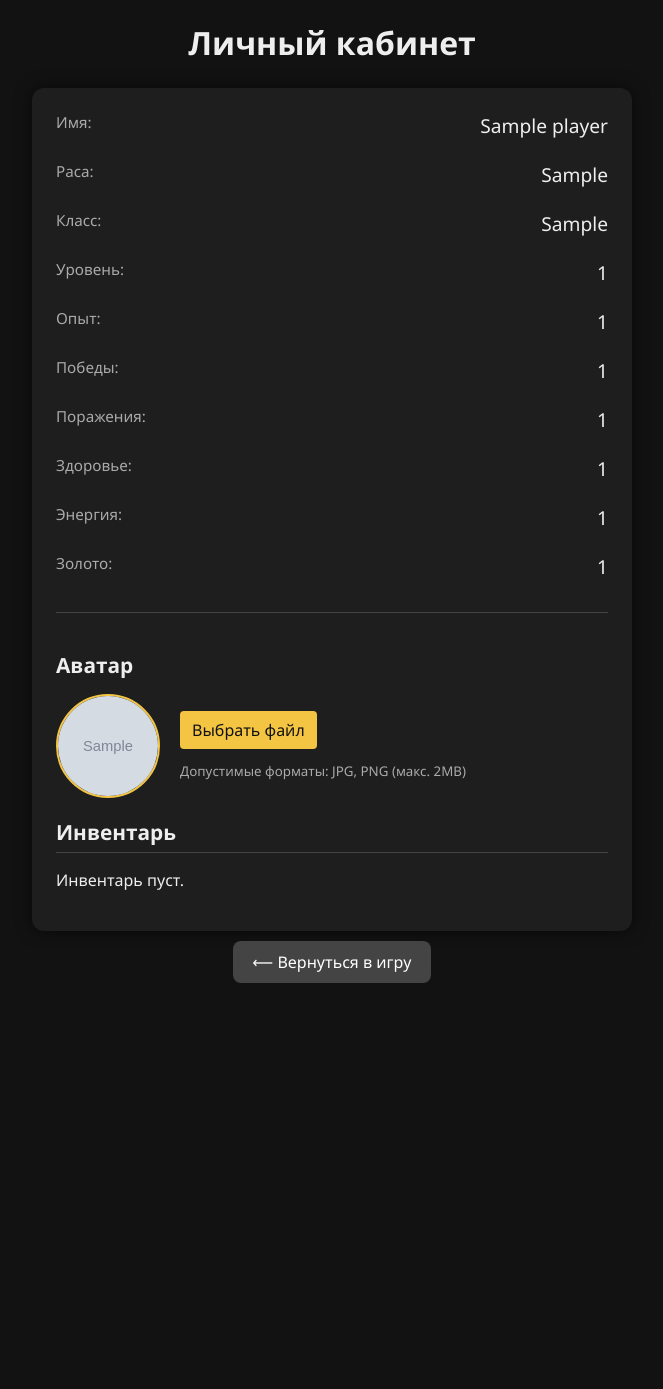
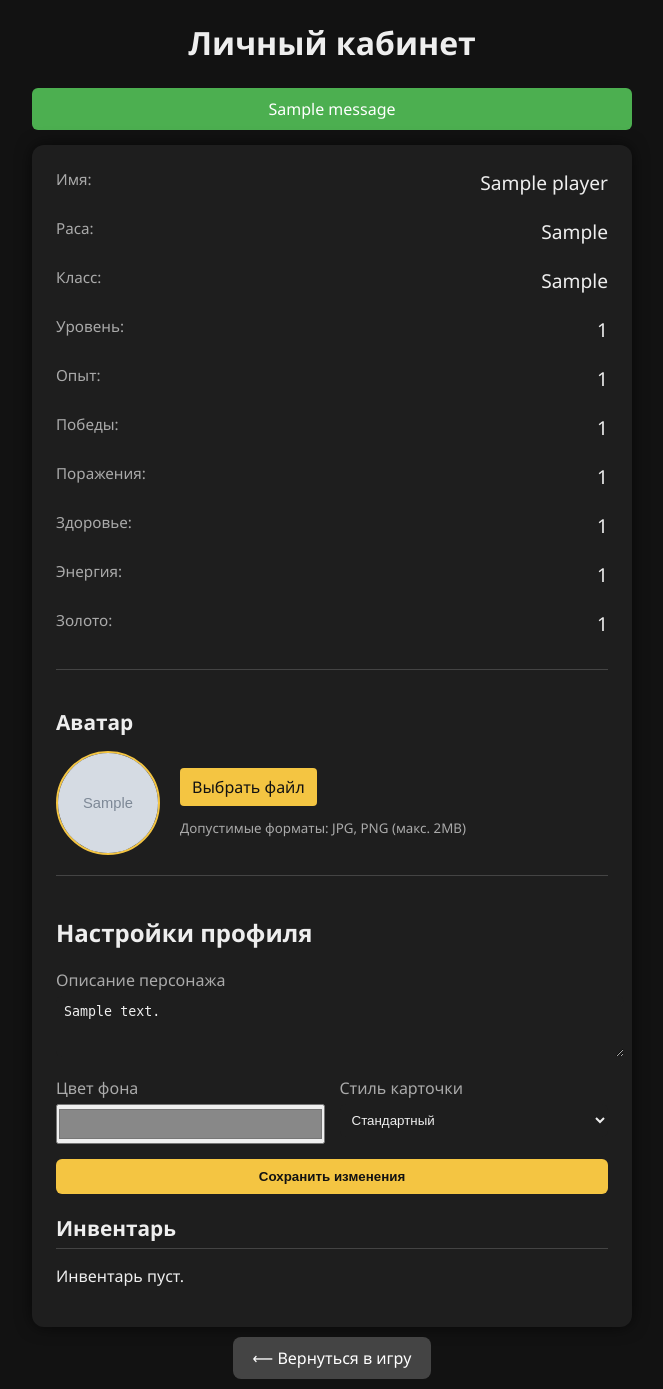
Before and after one commit to IndieGO86/my_game2, a Flask app: page /profile in a window 1280 px wide. Shown: the whole page, without its empty margins (308-971 px from the left). Before the commit the page ends 983 px from the top, so only its background shows below. Run offline with Flask 3, Linux system fonts and the light colour scheme; the visitor is signed in with stand-in values (Sample User, id 1); tables that the repository leaves empty hold one stand-in row (values such as "Sample post"); grey boxes marked "Sample" are stand-in pictures; one stand-in notice (Sample message) is shown.

Commit message:
добавил новую логику профиля

```diff
--- a/app.py
+++ b/app.py
@@ -1,129 +1,138 @@
+from flask import Flask, render_template, request, redirect, url_for, session, flash
+from flask_sqlalchemy import SQLAlchemy
+from werkzeug.utils import secure_filename
 import os
-from flask import Flask, render_template, request, redirect, url_for, session
-from models import db, Player
-from werkzeug.utils import secure_filename
 
-UPLOAD_FOLDER = 'static/avatars'
-os.makedirs(UPLOAD_FOLDER, exist_ok=True)
+# Создаем экземпляры без привязки к приложению
+app = Flask(__name__)
+db = SQLAlchemy()
 
+# Конфигурация приложения
+app.config['SQLALCHEMY_DATABASE_URI'] = os.getenv('DATABASE_URL', 'postgresql://user:password@db/mygame')
+app.config['SQLALCHEMY_TRACK_MODIFICATIONS'] = False
+app.config['SECRET_KEY'] = 'your_secret_key_here'
+app.config['UPLOAD_FOLDER'] = 'static/avatars'
 
-app = Flask(__name__)
-app.secret_key = os.environ.get("SECRET_KEY", "supersecretkey")
+# Определяем модель Player
+class Player(db.Model):
+    __tablename__ = "player"
+    id = db.Column(db.Integer, primary_key=True)
+    name = db.Column(db.String(50), nullable=False, unique=True)
+    race = db.Column(db.String(50), nullable=False)
+    player_class = db.Column(db.String(50), nullable=False)
+    avatar_url = db.Column(db.String(200), default='default.png')
+    bio = db.Column(db.Text, nullable=True)
+    theme_color = db.Column(db.String(7), default='#1e1e1e')
+    card_style = db.Column(db.String(50), default='default')
+    level = db.Column(db.Integer, default=1)
+    experience = db.Column(db.Integer, default=0)
+    wins = db.Column(db.Integer, default=0)
+    losses = db.Column(db.Integer, default=0)
+    health = db.Column(db.Integer, default=100)
+    energy = db.Column(db.Integer, nullable=True)
+    mana = db.Column(db.Integer, nullable=True)
+    gold = db.Column(db.Integer, default=0)
+    inventory = db.Column(db.JSON, default=list)
 
-# Настройка базы данных
-db_url = os.environ.get("DATABASE_URL", "postgresql://user:password@db:5432/mygame")
-app.config['SQLALCHEMY_DATABASE_URI'] = db_url
-app.config['SQLALCHEMY_TRACK_MODIFICATIONS'] = False
+    def __repr__(self):
+        return f"<Player {self.name}>"
 
-# Явная инициализация базы
+# Инициализируем db с приложением
 db.init_app(app)
-with app.app_context():
-    db.create_all()
-    print("Таблицы успешно созданы или уже существуют")
 
-# --------------------------------
-# Маршруты
-# --------------------------------
 @app.route("/")
 def index():
     player_id = session.get("player_id")
-    player = None
-    other_players = []
+    show_auth = not player_id
 
     if player_id:
         player = Player.query.get(player_id)
-        if player:
-            other_players = Player.query.filter(Player.id != player_id).all()
+        other_players = Player.query.filter(Player.id != player_id).all()
+        return render_template("index.html", player=player, other_players=other_players, show_auth=show_auth)
 
-    return render_template("index.html", player=player, other_players=other_players, show_auth=(player is None))
+    return render_template("index.html", show_auth=show_auth)
 
-
-@app.route("/register", methods=["GET", "POST"])
+@app.route("/register", methods=['GET', 'POST'])
 def register():
-    if request.method == "POST":
-        name = request.form["name"].strip()
-        race = request.form["race"]
-        player_class = request.form["player_class"]
-
-        # Базовые параметры
-        health = 100
-        energy = 100 if player_class in ["Воин", "Разбойник"] else None
-        mana = 100 if player_class == "Маг" else None
+    if request.method == 'POST':
+        name = request.form['name']
+        race = request.form['race']
+        player_class = request.form['player_class']
 
         new_player = Player(
             name=name,
             race=race,
             player_class=player_class,
-            health=health,
-            energy=energy,
-            mana=mana
+            health=100
         )
+
+        if player_class == "Воин":
+            new_player.energy = 100
+        elif player_class == "Маг":
+            new_player.mana = 100
 
         db.session.add(new_player)
         db.session.commit()
 
-        session["player_id"] = new_player.id
-        return redirect(url_for("index"))
+        session['player_id'] = new_player.id
+        return redirect(url_for('index'))
 
-    name = request.args.get("name", "")
-    return render_template("register.html", name=name)
+    return render_template("register.html")
 
+@app.route("/login", methods=['POST'])
+def login():
+    name = request.form['name']
+    player = Player.query.filter_by(name=name).first()
 
-@app.route("/login", methods=["POST"])
-def login():
-    name = request.form.get("name", "").strip()
-    if not name:
-        return redirect(url_for("index"))
+    if player:
+        session['player_id'] = player.id
+    else:
+        flash('Игрок с таким именем не найден', 'error')
 
-    player = Player.query.filter_by(name=name).first()
-    if not player:
-        return redirect(url_for("register", name=name))
+    return redirect(url_for('index'))
 
-    session["player_id"] = player.id
-    return redirect(url_for("index"))
+@app.route("/logout", methods=['POST'])
+def logout():
+    session.pop('player_id', None)
+    return redirect(url_for('index'))
 
-
-@app.route("/logout", methods=["POST"])
-def logout():
-    session.clear()
-    return redirect(url_for("index"))
-
-
-@app.route("/profile")
+@app.route("/profile", methods=['GET', 'POST'])
 def profile():
     player_id = session.get("player_id")
     if not player_id:
         return redirect(url_for("register"))
 
     player = Player.query.get(player_id)
-    return render_template("profile.html", player=player)
 
+    if request.method == 'POST':
+        player.bio = request.form.get('bio')
+        player.theme_color = request.form.get('theme_color', '#1e1e1e')
+        player.card_style = request.form.get('card_style', 'default')
 
+        if 'avatar' in request.files:
+            file = request.files['avatar']
+            if file.filename != '' and file.filename.lower().endswith(('.png', '.jpg', '.jpeg')):
+                try:
+                    filename = secure_filename(f"player_{player_id}.png")
+                    file_path = os.path.join(app.config['UPLOAD_FOLDER'], filename)
+                    file.save(file_path)
+                    player.avatar_url = filename
+                except Exception as e:
+                    print(f"Ошибка загрузки аватара: {e}")
 
-
-@app.route('/profile', methods=['POST'])
-def upload_avatar():
-    if 'avatar' not in request.files:
+        db.session.commit()
+        flash('Настройки профиля сохранены!', 'success')
         return redirect(url_for('profile'))
 
-    file = request.files['avatar']
-    if file.filename == '':
-        return redirect(url_for('profile'))
-
-    if file and file.filename.lower().endswith(('.png', '.jpg', '.jpeg')):
-        try:
-            filename = secure_filename(f"player_{session['player_id']}.png")
-            file.save(os.path.join(UPLOAD_FOLDER, filename))
-
-            player = Player.query.get(session['player_id'])
-            player.avatar_url = filename
-            db.session.commit()
-        except Exception as e:
-            print(f"Ошибка загрузки: {e}")  # Логируем ошибку, но не мешаем работе
-
-    return redirect(url_for('profile'))
+    return render_template("profile.html", player=player)
 
 if __name__ == "__main__":
     with app.app_context():
-        db.create_all()  # создаём таблицы в базе, если их нет
+        # Создаем таблицы в базе данных
+        db.create_all()
+
+        # Создаем папку для аватаров
+        if not os.path.exists(app.config['UPLOAD_FOLDER']):
+            os.makedirs(app.config['UPLOAD_FOLDER'])
+
     app.run(host="0.0.0.0", port=5000, debug=True)
--- a/docker-compose.yml
+++ b/docker-compose.yml
@@ -20,5 +20,11 @@ services:
     ports:
       - "5432:5432"
 
+    healthcheck:  # Добавляем healthcheck
+      test: ["CMD-SHELL", "pg_isready -U user -d mygame"]
+      interval: 5s
+      timeout: 5s
+      retries: 5
+
 volumes:
   pgdata:
--- a/models.py
+++ b/models.py
@@ -1,4 +1,3 @@
-# models.py
 from flask_sqlalchemy import SQLAlchemy
 from sqlalchemy.dialects.postgresql import JSON
 
@@ -11,6 +10,10 @@ class Player(db.Model):
     race = db.Column(db.String(50), nullable=False)
     player_class = db.Column(db.String(50), nullable=False)
     avatar_url = db.Column(db.String(200), default='default.png')
+
+    bio = db.Column(db.Text, nullable=True)
+    theme_color = db.Column(db.String(7), default='#1e1e1e')
+    card_style = db.Column(db.String(50), default='default')
 
     level = db.Column(db.Integer, default=1)
     experience = db.Column(db.Integer, default=0)
--- a/requirements.txt
+++ b/requirements.txt
@@ -1,4 +1,6 @@
 Flask==2.3.2
 Flask-SQLAlchemy==3.0.3
-psycopg2-binary==2.9.6
-SQLAlchemy==2.0.23
+psycopg2-binary==2.9.9
+SQLAlchemy==2.0.25
+Flask-WTF==1.0.0
+WTForms==3.0.1
--- a/templates/profile.html
+++ b/templates/profile.html
@@ -95,11 +95,29 @@
 
     /* Стили для кнопки выбора файла */
     label[for="avatar"] {
+      display: inline-block;
+      padding: 8px 12px;
+      background: #f4c542;
+      color: #121212;
+      border-radius: 4px;
+      cursor: pointer;
       transition: background 0.3s;
     }
 
     label[for="avatar"]:hover {
-      background: #d1a937 !important;
+      background: #d1a937;
+    }
+
+    .flash-message {
+      padding: 10px;
+      margin-bottom: 15px;
+      border-radius: 6px;
+      text-align: center;
+    }
+
+    .flash-success {
+      background: #4CAF50;
+      color: white;
     }
   </style>
 </head>
@@ -107,6 +125,14 @@
 
   <div class="container">
     <h1>Личный кабинет</h1>
+
+    {% with messages = get_flashed_messages(with_categories=true) %}
+      {% if messages %}
+        <div class="flash-message flash-{{ messages[0][0] }}">
+          {{ messages[0][1] }}
+        </div>
+      {% endif %}
+    {% endwith %}
 
     <div class="card">
 
@@ -167,28 +193,70 @@
         <span class="value">{{ player.gold }}</span>
       </div>
 
-
       <!-- Секция аватара -->
       <div class="avatar-section" style="margin-top: 20px; padding-top: 20px; border-top: 1px solid #444;">
         <h2>Аватар</h2>
         <div style="display: flex; align-items: center; gap: 20px;">
           <!-- Текущий аватар -->
-          <img src="{{ url_for('static', filename='avatars/' + player.avatar_url) if player.avatar_url else url_for('static', filename='avatars/default.png') }}"
+          <img src="{{ url_for('static', filename='avatars/' + (player.avatar_url if player.avatar_url else 'default.png')) }}"
               style="width: 100px; height: 100px; border-radius: 50%; object-fit: cover; border: 2px solid #f4c542;">
 
           <!-- Форма загрузки -->
-          <form method="post" enctype="multipart/form-data" style="flex-grow: 1;">
+          <div style="flex-grow: 1;">
+            <form method="post" enctype="multipart/form-data">
               <div style="margin-bottom: 10px;">
                 <input type="file" name="avatar" id="avatar" accept="image/*" style="display: none;" onchange="this.form.submit()">
-              <label for="avatar" style="display: inline-block; padding: 8px 12px; background: #f4c542; color: #121212; border-radius: 4px; cursor: pointer;">
-                Выбрать файл
-              </label>
+                <label for="avatar">Выбрать файл</label>
               </div>
               <small style="color: #aaa;">Допустимые форматы: JPG, PNG (макс. 2MB)</small>
             </form>
           </div>
         </div>
+      </div>
 
+      <!-- Настройки профиля -->
+      <div class="customization-section" style="margin-top: 20px; padding-top: 20px; border-top: 1px solid #444;">
+        <h2>Настройки профиля</h2>
+        <form method="post">
+          <div style="margin-bottom: 15px;">
+            <label for="bio" style="display: block; margin-bottom: 5px; color: #aaa;">Описание персонажа</label>
+            <textarea
+              id="bio"
+              name="bio"
+              rows="3"
+              style="width:100%; padding:8px; background:#1e1e1e; color:#eee; border-radius:6px; border:none;"
+            >{{ player.bio or '' }}</textarea>
+          </div>
+
+          <div style="display: flex; gap: 15px; margin-bottom: 15px;">
+            <div style="flex:1;">
+              <label for="theme_color" style="display: block; margin-bottom: 5px; color: #aaa;">Цвет фона</label>
+              <input
+                type="color"
+                id="theme_color"
+                name="theme_color"
+                value="{{ player.theme_color or '#1e1e1e' }}"
+                style="width:100%; height:40px; padding:0;"
+              >
+            </div>
+
+            <div style="flex:1;">
+              <label for="card_style" style="display: block; margin-bottom: 5px; color: #aaa;">Стиль карточки</label>
+              <select
+                id="card_style"
+                name="card_style"
+                style="width:100%; padding:8px; background:#1e1e1e; color:#eee; border-radius:6px; border:none;"
+              >
+                <option value="default" {% if player.card_style == 'default' %}selected{% endif %}>Стандартный</option>
+                <option value="modern" {% if player.card_style == 'modern' %}selected{% endif %}>Современный</option>
+                <option value="fantasy" {% if player.card_style == 'fantasy' %}selected{% endif %}>Фэнтези</option>
+              </select>
+            </div>
+          </div>
+
+          <button type="submit" style="width:100%; padding:10px; background:#f4c542; color:#121212; font-weight:bold; border:none; border-radius:6px; cursor:pointer;">Сохранить изменения</button>
+        </form>
+      </div>
 
       <div class="inventory">
         <h2>Инвентарь</h2>
--- a/templates/register.html
+++ b/templates/register.html
@@ -16,7 +16,7 @@
         }
 
         .form-container {
-            background: rgba(34, 34, 34, 0.8); /* полупрозрачный фон */
+            background: rgba(34, 34, 34, 0.8);
             padding: 30px;
             border-radius: 12px;
             box-shadow: 0 0 15px rgba(0,0,0,0.5);
@@ -87,8 +87,6 @@
                 <option value="Разбойник">Разбойник</option>
             </select>
 
-
-
             <input type="submit" value="Зарегистрировать">
         </form>
     </div>
```
Also changed, not shown: templates/index.html (+79 -11 lines). Lines whose indentation alone changed are shown as unchanged.
